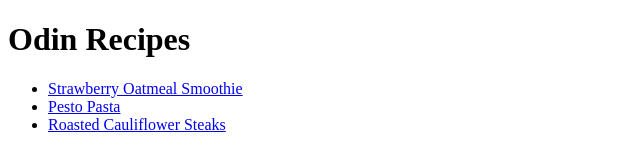
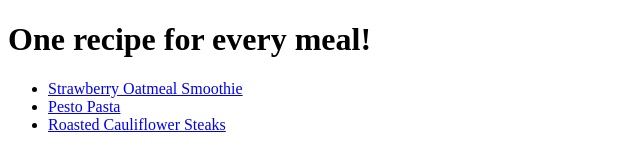
Before and after one commit to Mintbisc/odin-recipes, a plain HTML site: page index.html in a window 1280 px wide. Shown: the whole page, without its empty margins (0-640 px from the left). Drawn offline with Linux system fonts and the light colour scheme.

Commit message:
updated the title of the homepage

```diff
--- a/index.html
+++ b/index.html
@@ -7,7 +7,7 @@
     <title>Document</title>
 </head>
 <body>
-    <h1>Odin Recipes</h1>
+    <h1>One recipe for every meal!</h1>
     <ul>
         <li><a href="recipes/strawberry-oatmeal-smoothie.html">Strawberry Oatmeal Smoothie</a></li>
         <li><a href="recipes/pesto-pasta.html">Pesto Pasta</a></li>
```
